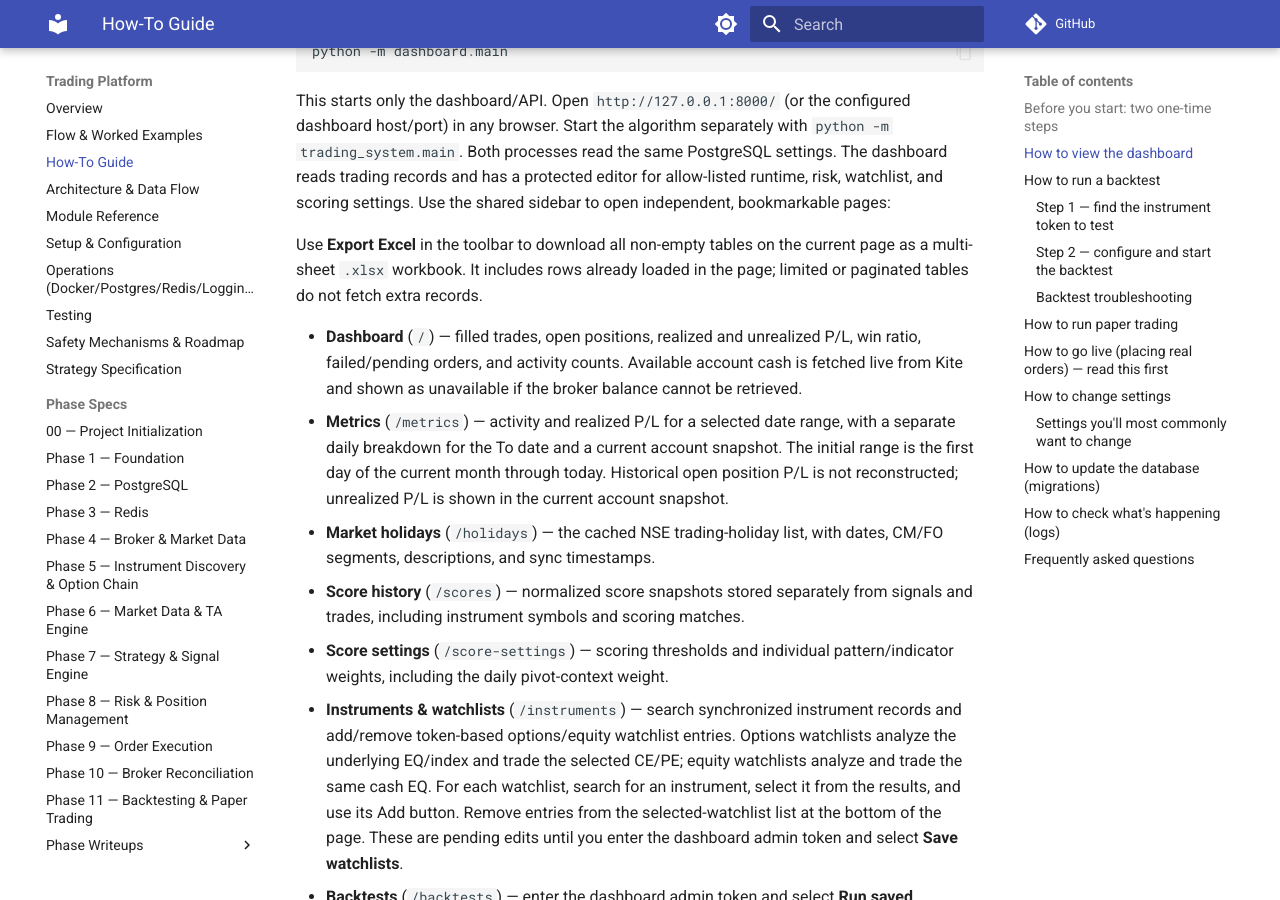
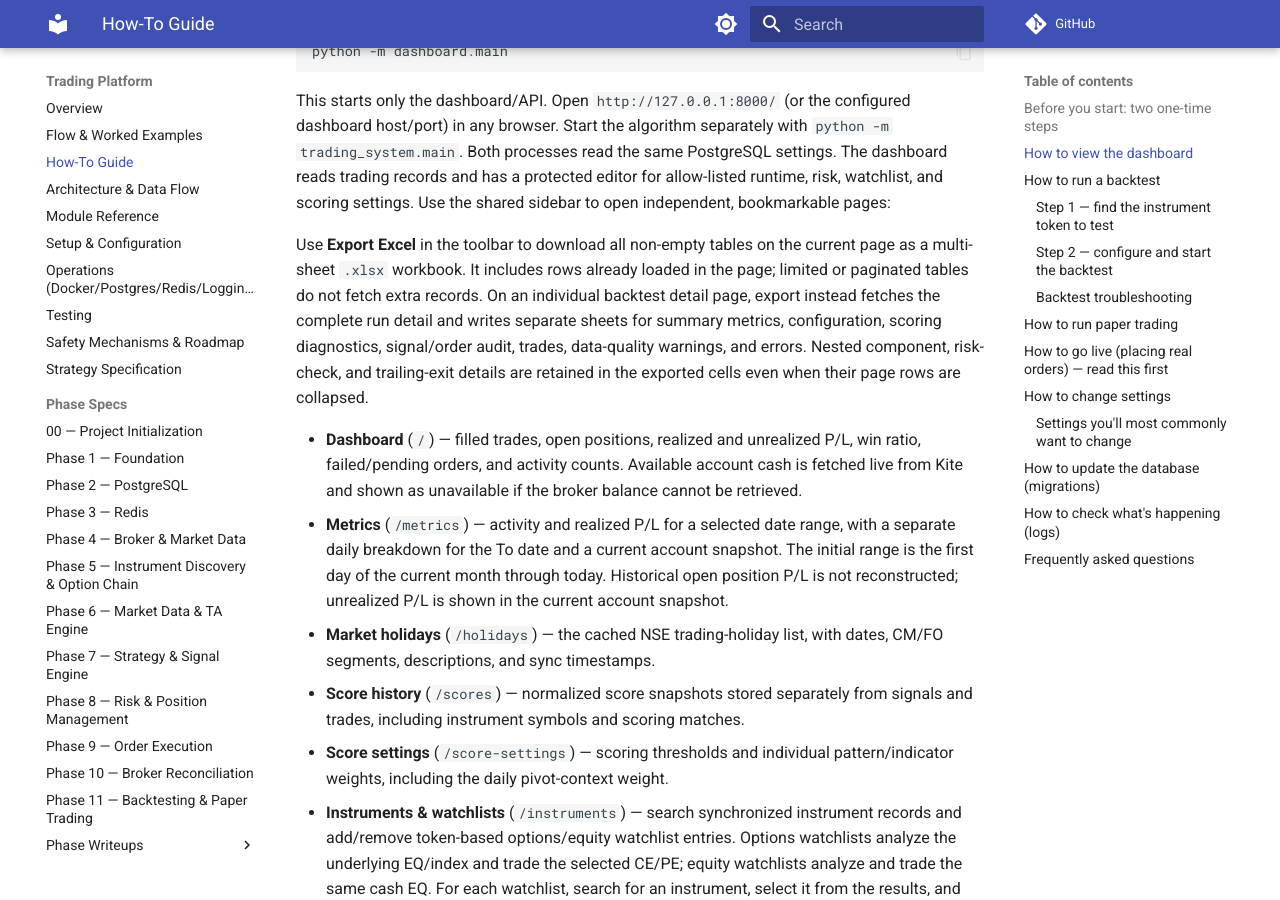
Before and after one commit to VictorG1422/docs, an MkDocs documentation site: the page built from docs/trading-platform/how-to.md, in a window 1280 px wide and 900 px high, scrolled down 2326 px. Built offline with MkDocs 1.6.1 and Material for MkDocs 9.7.7, drawn with Linux system fonts in a browser that asks for light colours; comment, search, counter and statistics services are not loaded.

Commit message:
docs: explain complete backtest Excel export
Co-authored-by: Copilot <223556219+Copilot@users.noreply.github.com>

```diff
--- a/docs/trading-platform/how-to.md
+++ b/docs/trading-platform/how-to.md
@@ -127,6 +127,11 @@ settings. Use the shared sidebar to open independent, bookmarkable pages:
 Use **Export Excel** in the toolbar to download all non-empty tables on the
 current page as a multi-sheet `.xlsx` workbook. It includes rows already
 loaded in the page; limited or paginated tables do not fetch extra records.
+On an individual backtest detail page, export instead fetches the complete
+run detail and writes separate sheets for summary metrics, configuration,
+scoring diagnostics, signal/order audit, trades, data-quality warnings, and
+errors. Nested component, risk-check, and trailing-exit details are retained
+in the exported cells even when their page rows are collapsed.
 
 - **Dashboard** (`/`) — filled trades, open positions, realized and unrealized
   P/L, win ratio, failed/pending orders, and activity counts. Available
```
